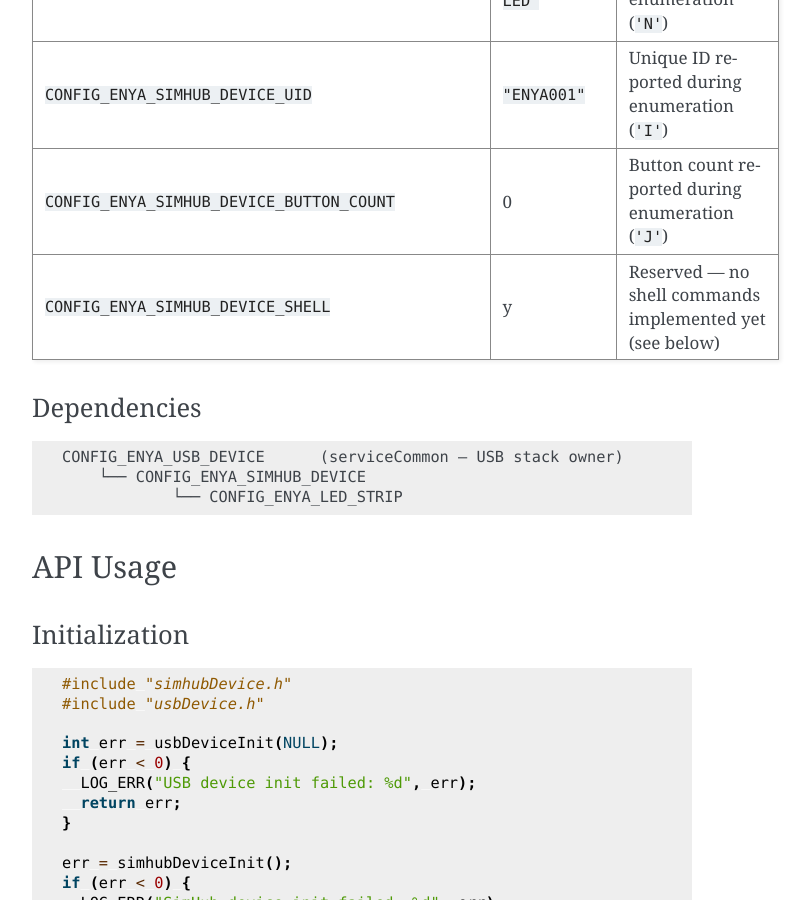
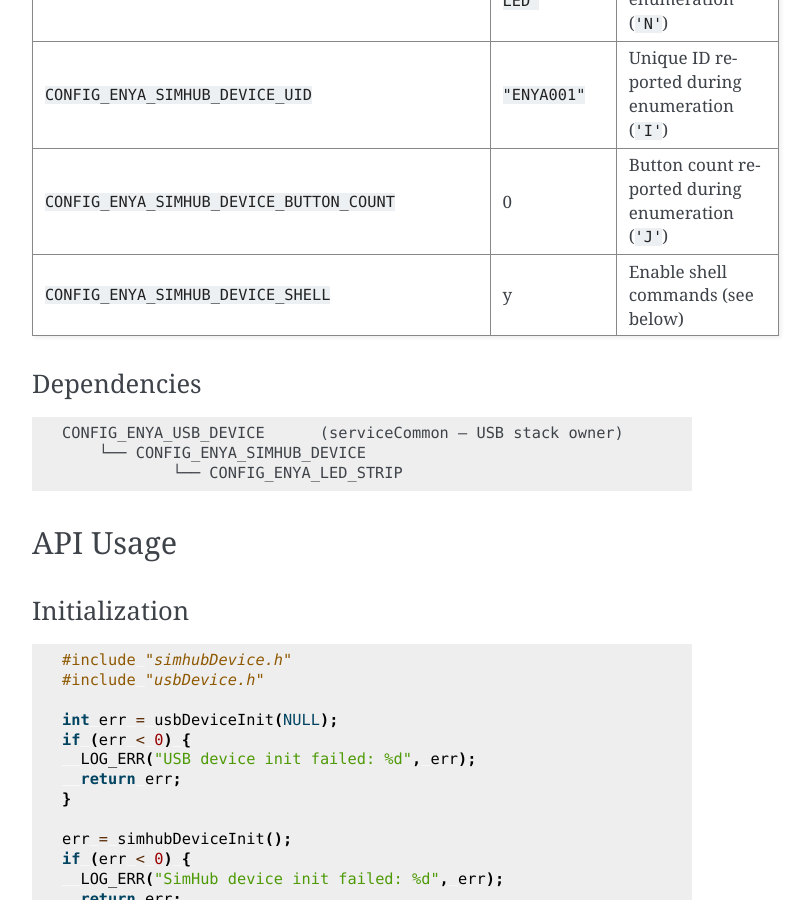
Before and after one commit to Electronya/embedded-services, a Sphinx documentation site: the page built from docs/services/simhub-device.rst, in a window 1280 px wide and 900 px high, scrolled down 7545 px. Shown: the whole window, without its empty margins (388-1199 px from the left). Built offline with Sphinx 7.4.7, drawn with Linux system fonts in a browser that asks for light colours.

Commit message:
final update pass of documentation

```diff
--- a/docs/services/simhub-device.rst
+++ b/docs/services/simhub-device.rst
@@ -386,7 +386,7 @@ Tuning options:
      - Button count reported during enumeration (``'J'``)
    * - ``CONFIG_ENYA_SIMHUB_DEVICE_SHELL``
      - y
-     - Reserved — no shell commands implemented yet (see below)
+     - Enable shell commands (see below)
 
 Dependencies
 ~~~~~~~~~~~~
```
Also changed, not shown: src/simhubDevice/README.md.
